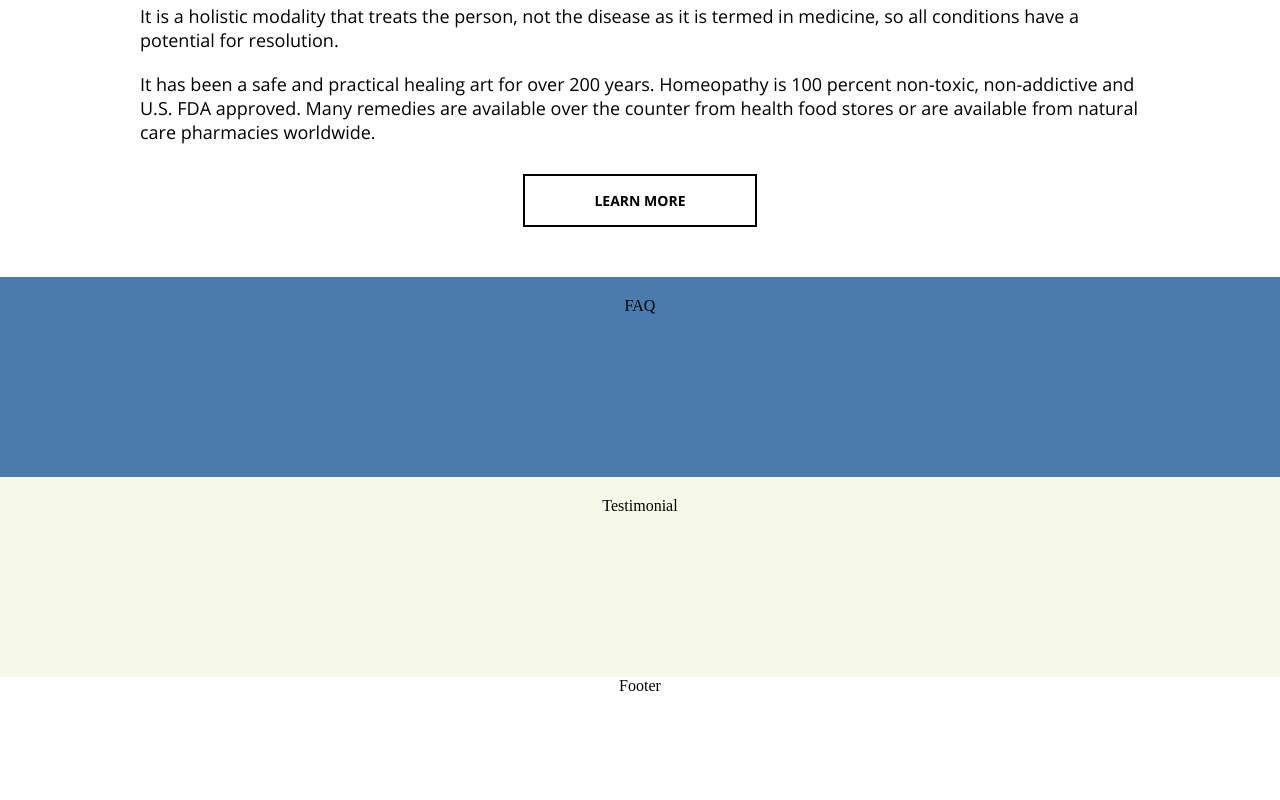
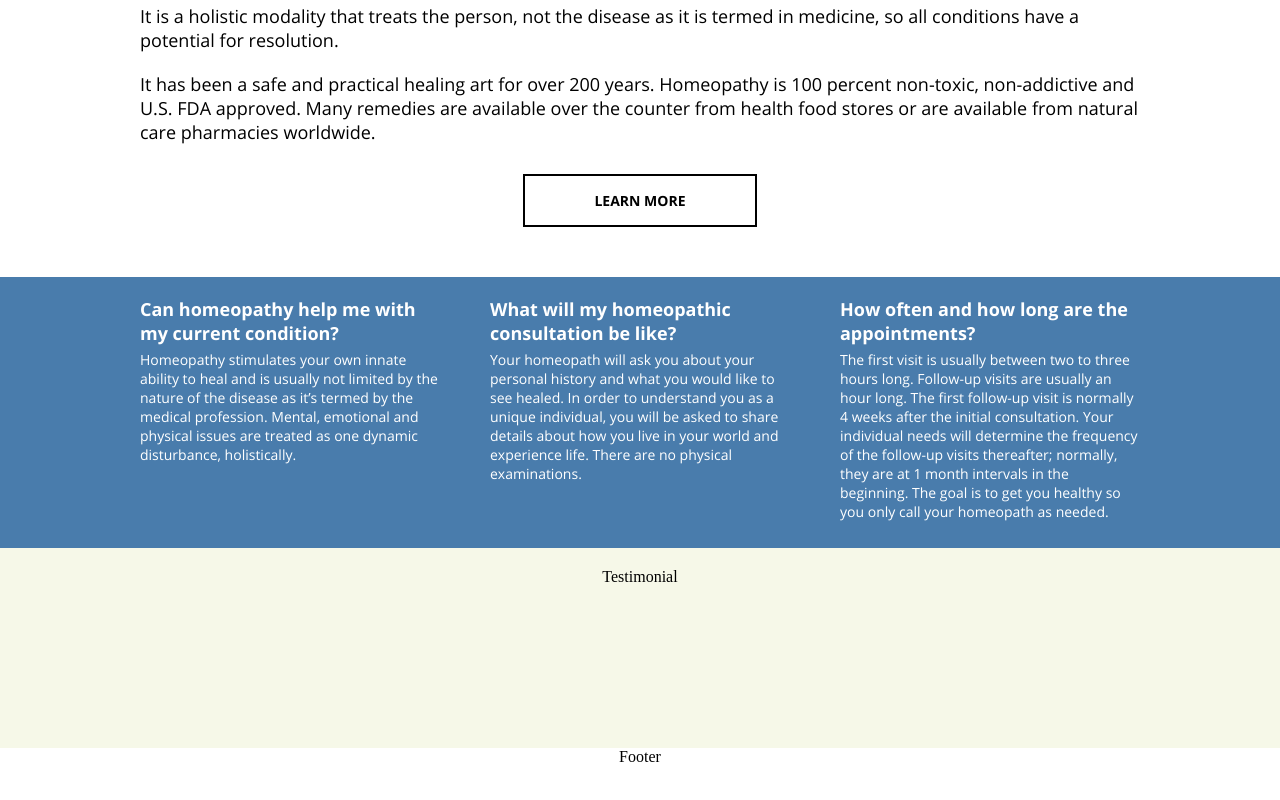
Before and after one commit to joe-gerhard/holistic-arts, a React (Create React App) app: page / in a window 1280 px wide. Shown: the part 970-1770 px from the top of the page. Before the commit the page ends 1717 px from the top, so only its background shows below. Built offline with nearby package versions, Linux system fonts and the light colour scheme.

Commit message:
Add FAQSection styles

```diff
--- a/src/components/FAQSection/FAQSection.tsx
+++ b/src/components/FAQSection/FAQSection.tsx
@@ -1,12 +1,37 @@
 import React from "react";
-import { StyledFAQSection } from "./styles";
-import { ContentWrapper } from "../../styles/baseStyles";
+import Styled from "./styles";
+import QuestionGroup from "../QuestionGroup";
 
 const FAQSection = () => {
   return (
-    <StyledFAQSection>
-      <ContentWrapper>FAQ</ContentWrapper>
-    </StyledFAQSection>
+    <Styled.FAQSection>
+      <Styled.Content>
+        <QuestionGroup
+          question="Can homeopathy help me with my current condition?"
+          answer="Homeopathy stimulates your own innate ability to heal and
+          is usually not limited by the nature of the disease as it’s termed
+          by the medical profession. Mental, emotional and physical issues are
+          treated as one dynamic disturbance, holistically."
+        />
+        <QuestionGroup
+          question="What will my homeopathic consultation be like?"
+          answer="Your homeopath will ask you about your personal history and what you
+            would like to see healed. In order to understand you as a unique
+            individual, you will be asked to share details about how you live in
+            your world and experience life. There are no physical examinations."
+        />
+        <QuestionGroup
+          question="How often and how long are the appointments?"
+          answer="The first visit is usually between two to three hours long.
+            Follow-up visits are usually an hour long. The first follow-up visit
+            is normally 4 weeks after the initial consultation. Your individual
+            needs will determine the frequency of the follow-up visits
+            thereafter; normally, they are at 1 month intervals in the
+            beginning. The goal is to get you healthy so you only call your
+            homeopath as needed."
+        />
+      </Styled.Content>
+    </Styled.FAQSection>
   );
 };
 
--- a/src/components/FAQSection/styles.ts
+++ b/src/components/FAQSection/styles.ts
@@ -1,7 +1,23 @@
-import styled from "styled-components";
-import { Section } from "../../styles/baseStyles";
+import styled, { css } from "styled-components";
+import { Section, ContentWrapper } from "../../styles/baseStyles";
+import { PropsWithTheme } from "../../styles/theme";
 
-export const StyledFAQSection = styled(Section)`
-  background: #497cac;
-  height: 200px;
+const FAQSection = styled(Section)(
+  ({ theme }: PropsWithTheme) => css`
+    background: ${theme.highlight};
+  `
+);
+
+const Content = styled(ContentWrapper)`
+  justify-content: space-between;
+
+  @media (max-width: 810px) {
+    flex-direction: column;
+    align-items: center;
+  }
 `;
+
+export default {
+  FAQSection,
+  Content,
+};
--- /dev/null
+++ b/src/components/QuestionGroup/QuestionGroup.tsx
@@ -0,0 +1,34 @@
+import React, { useState } from "react";
+import Styled from "./styles";
+
+interface QuestionGroupProps {
+  question: string;
+  answer: string;
+}
+
+const QuestionGroup: React.FC<QuestionGroupProps> = ({ question, answer }) => {
+  const [isOpen, setIsOpen] = useState<boolean>(false);
+
+  const handleToggleOpenQuestion = () => {
+    setIsOpen((isOpen) => !isOpen);
+  };
+
+  return (
+    <Styled.QuestionGroup>
+      <Styled.QuestionRow>
+        <Styled.Arrow
+          isOpen={isOpen}
+          src="/Arrow.png"
+          alt="Dropdown Arrow"
+          onClick={handleToggleOpenQuestion}
+        />
+        <Styled.Question onClick={handleToggleOpenQuestion}>
+          {question}
+        </Styled.Question>
+      </Styled.QuestionRow>
+      <Styled.Answer isOpen={isOpen}>{answer}</Styled.Answer>
+    </Styled.QuestionGroup>
+  );
+};
+
+export default QuestionGroup;
--- /dev/null
+++ b/src/components/QuestionGroup/index.ts
@@ -0,0 +1 @@
+export { default } from "./QuestionGroup";
--- /dev/null
+++ b/src/components/QuestionGroup/styles.ts
@@ -0,0 +1,70 @@
+import styled, { css } from "styled-components";
+import { PropsWithTheme } from "../../styles/theme";
+
+const QuestionGroup = styled.div(
+  ({ theme }: PropsWithTheme) => css`
+    width: 30%;
+    min-width: 250px;
+    max-width: 510px;
+
+    color: ${theme.light};
+    font-family: "Open Sans";
+
+    @media (max-width: 810px) {
+      width: 100%;
+    }
+  `
+);
+
+const QuestionRow = styled.div`
+  display: flex;
+  align-items: center;
+  margin-bottom: 5px;
+`;
+
+const Question = styled.h3`
+  font-size: 18px;
+`;
+
+interface AnswerProps {
+  isOpen: boolean;
+}
+
+const Answer = styled.p(
+  ({ isOpen }: AnswerProps) => css`
+    margin: 5px 0 7px 0;
+    font-size: 14px;
+
+    @media (max-width: 810px) {
+      display: ${isOpen ? "block" : "none"};
+      margin-bottom: 10px;
+      margin-left: 27px;
+    }
+  `
+);
+
+interface ArrowProps {
+  isOpen: boolean;
+}
+
+const Arrow = styled.img(
+  ({ isOpen }: ArrowProps) => css`
+    display: none;
+    height: 11px;
+    width: 17px;
+    margin-right: 10px;
+    transform: rotate(${isOpen ? "180deg" : "0deg"});
+
+    @media (max-width: 810px) {
+      display: block;
+    }
+  `
+);
+
+export default {
+  QuestionGroup,
+  QuestionRow,
+  Question,
+  Answer,
+  Arrow,
+};
```
Also changed, not shown: public/Arrow.png (added).
